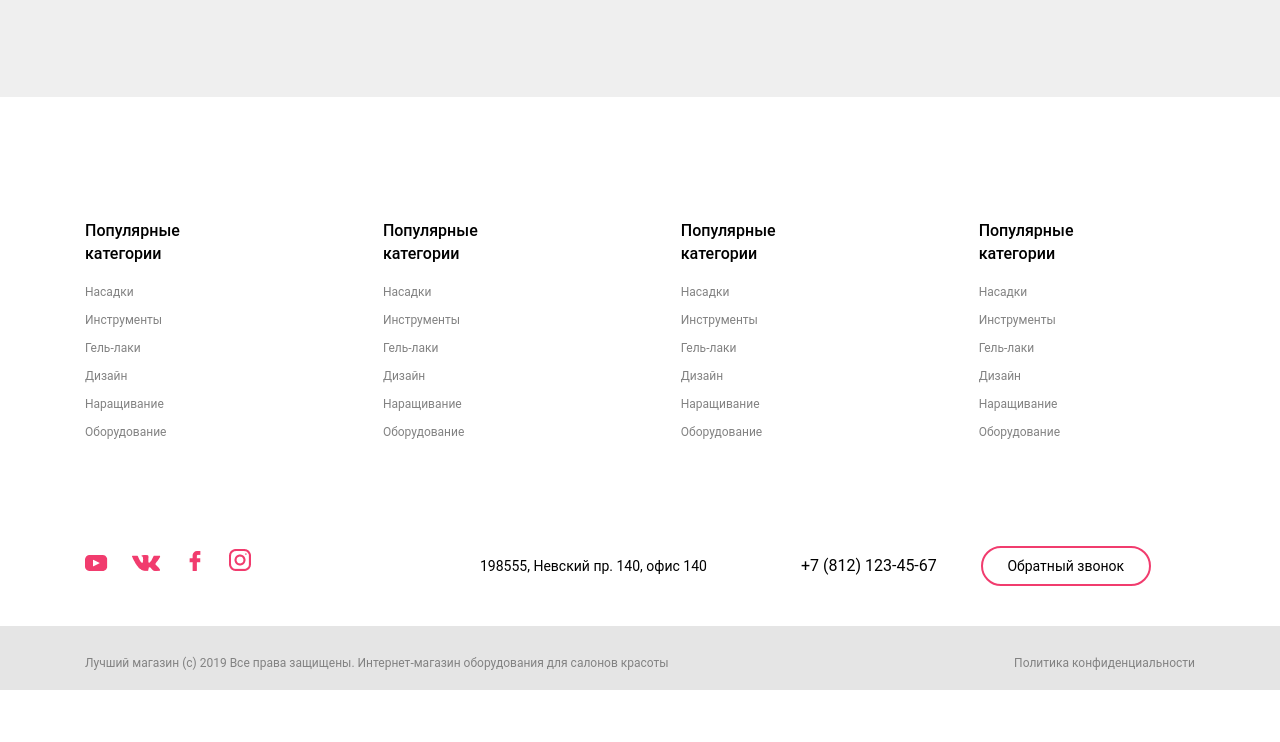
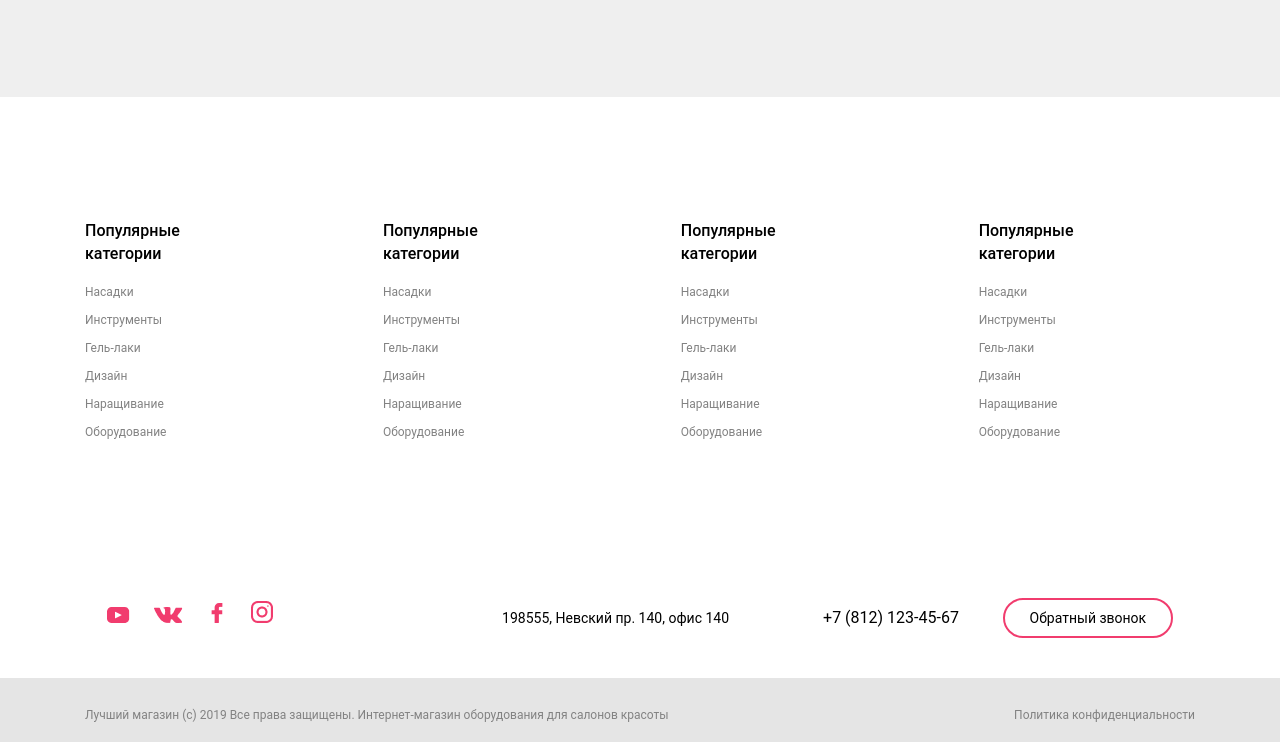
Before and after one commit to Zhigulev73/LandPage, a website: page src/index.html in a window 1280 px wide. Shown: the part 2664-3406 px from the top of the page. Before the commit the page ends 3354 px from the top, so only its background shows below. Drawn offline with nearby package versions, Linux system fonts and the light colour scheme; files that its build step writes are made by us from their sources; files whose address does not match are found by name.

Commit message:
code fix

```diff
--- a/src/scss/footer.scss
+++ b/src/scss/footer.scss
@@ -23,14 +23,14 @@
   }
 }
 .contacts {
+  margin-top: 112px;
   margin-bottom: 40px;
+  text-align: center;
   &__links{
     margin-right: 20px;
-    margin-top: 112px;
   }
   &__adress{
     margin-left: 205px;
-    margin-top: 112px;
     font-family: Roboto;
     font-style: normal;
     font-weight: normal;
@@ -39,12 +39,8 @@
     color: #000000;
   }
   &__footerphone{
-    margin-top: 110px;
     margin-left: 90px;
     margin-right: 40px;
-  }
-  &__footerbutton{
-    margin-top: 100px;
   }
   &-bg{
     margin: auto;
@@ -86,6 +82,7 @@
     display: none;
   }
   .contacts__footerphone {
+    margin:auto;
     margin-top: 110px;
   }
 }
```
Also changed, not shown: landpage/css/style.css, landpage/css/style.min.css, landpage/img/Rectangle.png (deleted).
